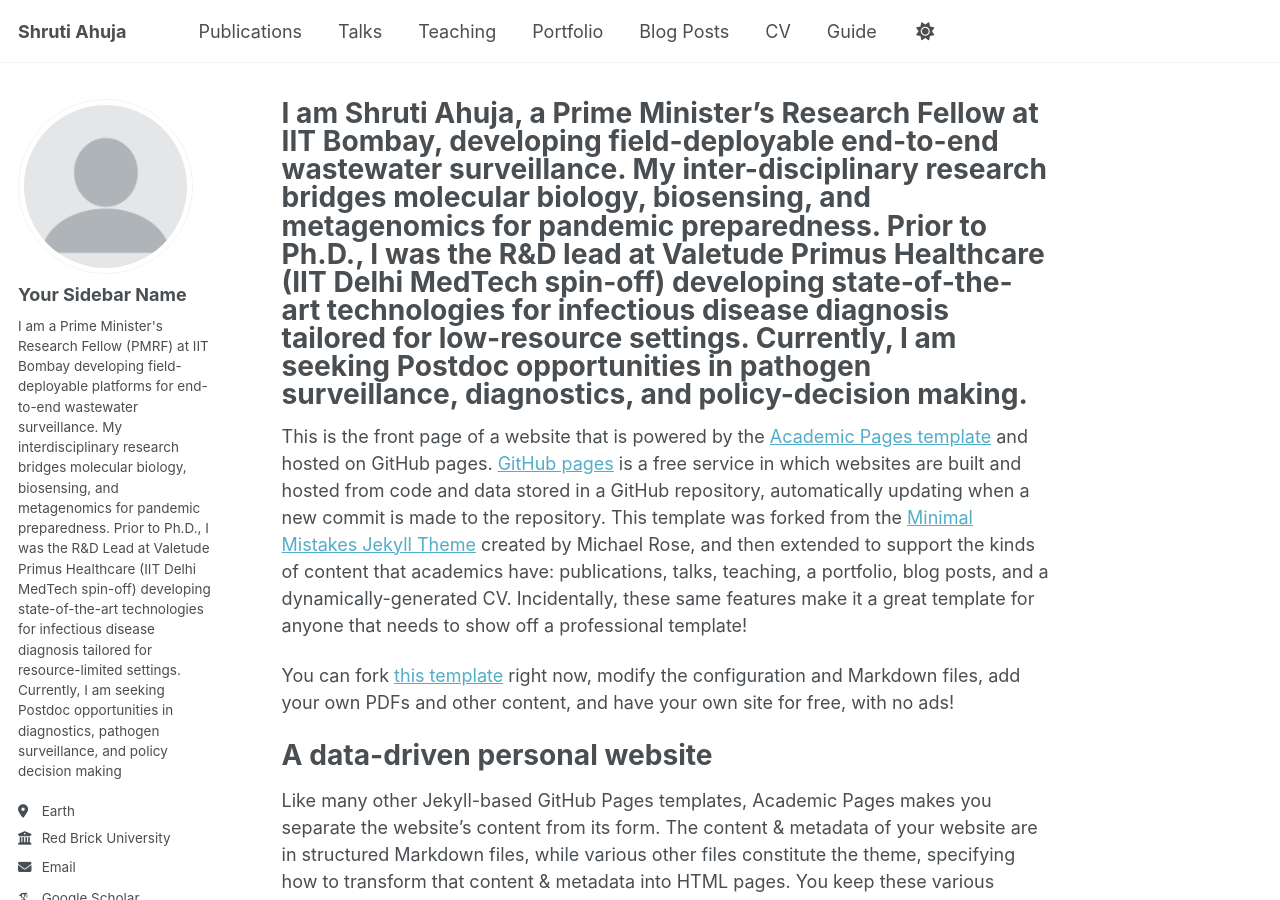
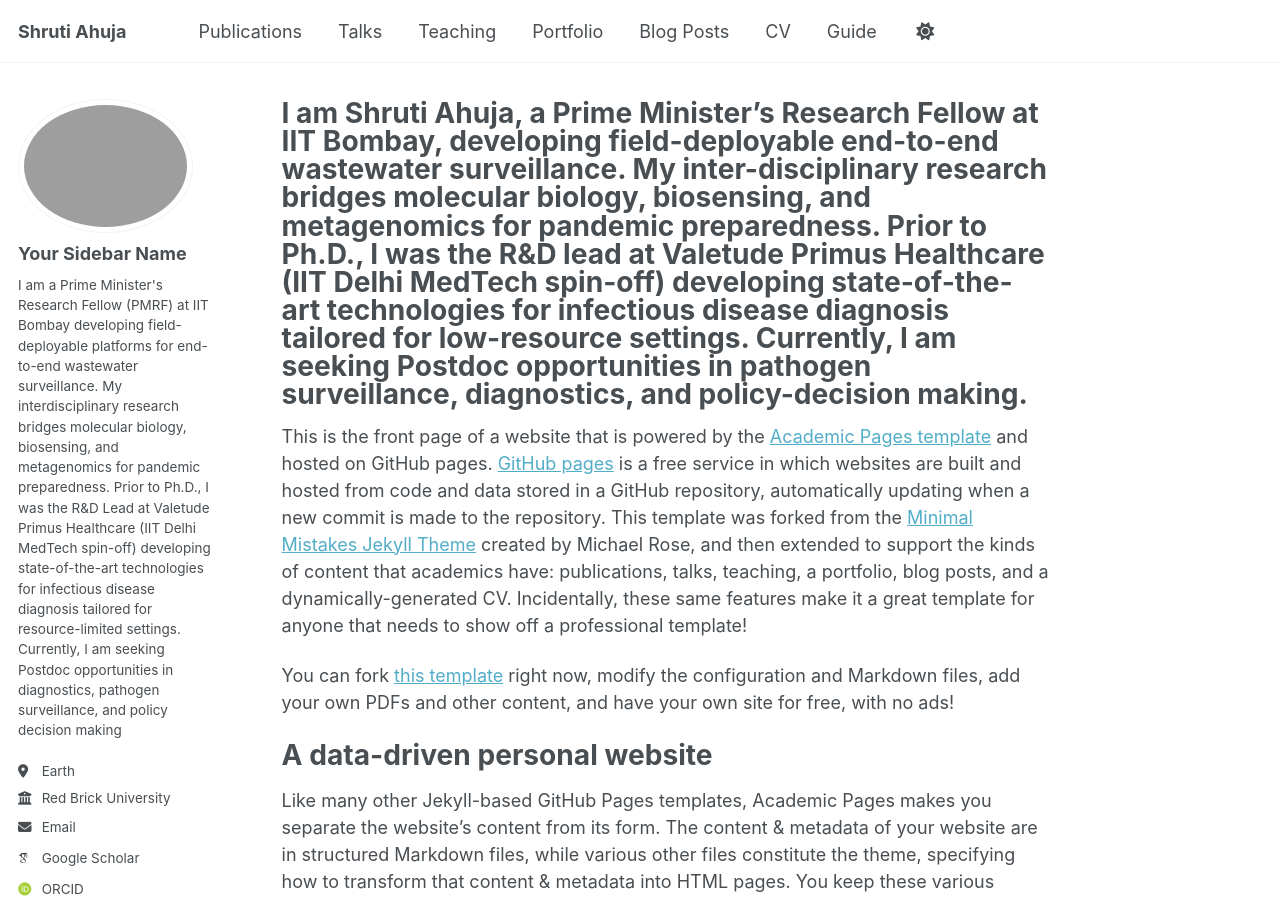
Before and after one commit to shrutiahuja/shrutiahuja.github.io, a Jekyll site: the page built from _pages/about.md, in a window 1280 px wide and 900 px high. Built offline with Jekyll 4.4.1, drawn with Linux system fonts in a browser that asks for light colours; some web fonts are replaced; a script that is not in the unit is left out.

Commit message:
Update _config.yml

```diff
--- a/_config.yml
+++ b/_config.yml
@@ -23,7 +23,7 @@ repository               : "academicpages/academicpages.github.io"
 #               Additional customization can be done by editing /_includes/author-profile.html
 author:
   # Biographic information
-  avatar           : "profile.png"
+  avatar           : "shruti_linkedin.png"
   name             : "Your Sidebar Name"
   pronouns         : # example: "she/her"
   bio              : "I am a Prime Minister's Research Fellow (PMRF) at IIT Bombay developing field-deployable platforms for end-to-end wastewater surveillance. My interdisciplinary research bridges molecular biology, biosensing, and metagenomics for pandemic preparedness. Prior to Ph.D., I was the R&D Lead at Valetude Primus Healthcare (IIT Delhi MedTech spin-off) developing state-of-the-art technologies for infectious disease diagnosis tailored for resource-limited settings. Currently, I am seeking Postdoc opportunities in diagnostics, pathogen surveillance, and policy decision making"
```
